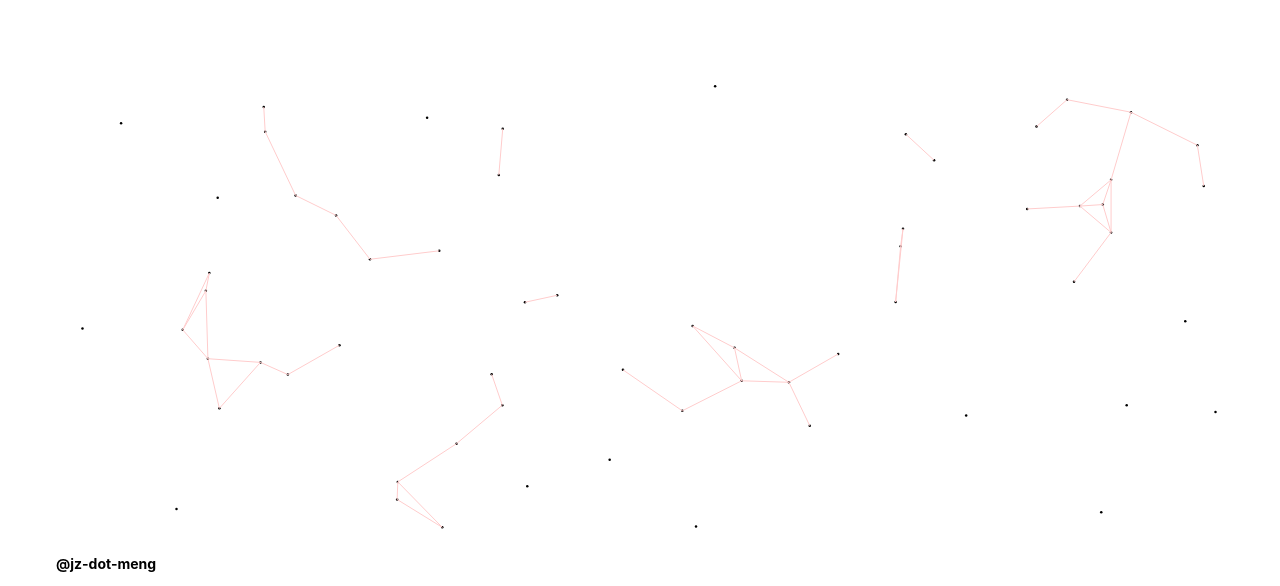
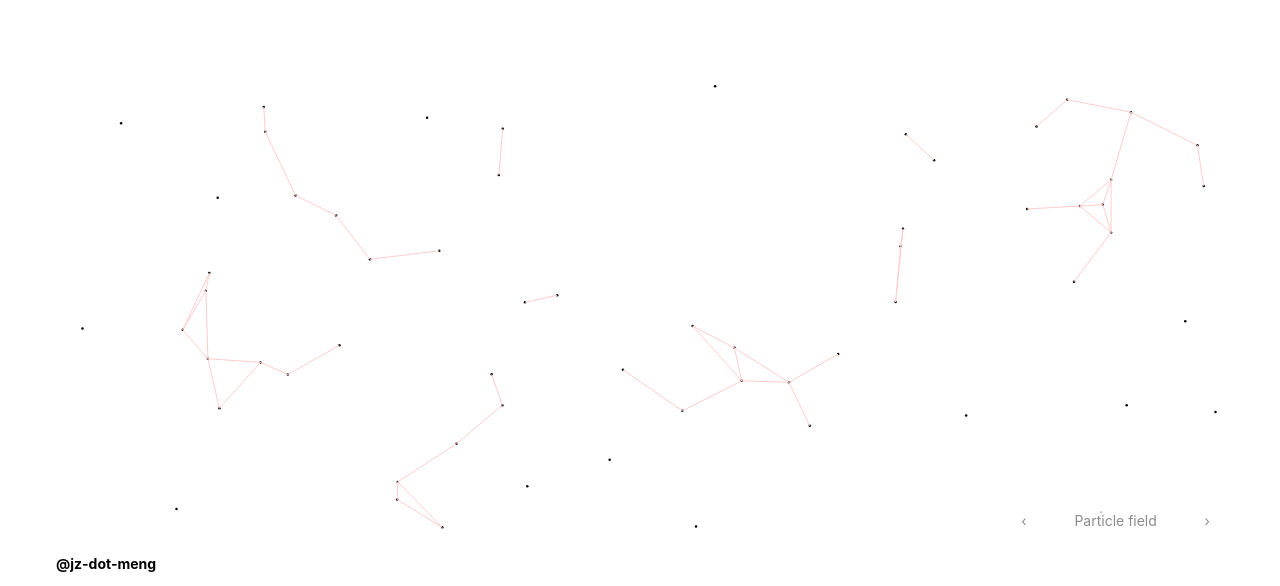
Before and after one commit to jz-dot-meng/jz-dot-meng.github.io, a React (Create React App) app: page / in a window 1280 px wide. Shown: the top 586 px of the page. Built offline with nearby package versions, Linux system fonts and the light colour scheme; no server answers.

Commit message:
add clifford attractor

```diff
--- /dev/null
+++ b/src/components/canvas-animations/CliffordAttractor.tsx
@@ -0,0 +1,137 @@
+import { useEffect, useRef, useState } from "react"
+
+
+export const CliffordAttractor: React.FunctionComponent = ({ ...props }) => {
+
+    const canvasRef = useRef<HTMLCanvasElement>(null);
+
+    const ITERATIONS = 18000;
+    const constantChangeRate = [Math.random() / (Math.random() * 200), Math.random() / (Math.random() * 200), Math.random() / (Math.random() * 200), Math.random() / (Math.random() * 200)]
+    const colourChangeRate = [(Math.random() - 0.5) / 30, (Math.random() - 0.5) / 30, (Math.random() - 0.5) / 30]
+
+    useEffect(() => {
+        if (canvasRef.current) {
+            const canvas = canvasRef.current;
+            init(canvas);
+        } else {
+            console.warn('no canvas for rendering')
+        }
+    })
+
+    useEffect(() => {
+        animate()
+        window.addEventListener('resize', () => {
+            if (canvasRef.current) {
+                const canvas = canvasRef.current;
+                init(canvas)
+                const ctx = canvas.getContext('2d');
+                if (!ctx) {
+                    return;
+                }
+                calculate(canvas, ctx);
+            }
+        })
+    }, [])
+
+    function init(canvas: HTMLCanvasElement) {
+        canvas.style.width = "100%";
+        canvas.style.height = "100%";
+        canvas.width = canvas.offsetWidth;
+        canvas.height = canvas.offsetHeight;
+        const ctx = canvas.getContext('2d');
+        if (!ctx) {
+            return
+        }
+        ctx.clearRect(0, 0, canvas.width, canvas.height);
+        ctx.fillStyle = 'rgba(255,255,255,0.8)';
+        ctx.fillRect(0, 0, canvas.width, canvas.height);
+    }
+
+
+    const t = useRef<number>(0)
+
+    const constantInit = [2, 1.6706, -0.5, -1.1254]
+
+    const a = useRef<number>(constantInit[0]);
+    const b = useRef<number>(constantInit[1]);
+    const c = useRef<number>(constantInit[2]);
+    const d = useRef<number>(constantInit[3]);
+
+    const colourInit = [250, 20, 90];
+
+    const red = useRef<number>(colourInit[0]);
+    const green = useRef<number>(colourInit[1]);
+    const blue = useRef<number>(colourInit[2]);
+
+    function calculate(canvas: HTMLCanvasElement, ctx: CanvasRenderingContext2D) {
+        ctx.clearRect(0, 0, canvas.width, canvas.height);
+        ctx.fillStyle = 'rgba(255,255,255,0.8)';
+        let currentX = canvas.width / 2;
+        let currentY = canvas.height / 2;
+        red.current = (calcColour(0))
+        green.current = (calcColour(1))
+        blue.current = (calcColour(2))
+        for (let i = 0; i < ITERATIONS; i++) {
+            let oldX = currentX;
+            let oldY = currentY;
+            currentX = Math.sin(a.current * oldY) + c.current * Math.cos(a.current * oldX);
+            currentY = (Math.sin(b.current * oldX) + d.current * Math.cos(b.current * oldY));
+            draw(canvas.width * (currentX + 3) / 6, canvas.height * (currentY + 3) / 6, ctx);
+        }
+    }
+
+    /**
+     * return colour number roughly between 0 and 255
+     * @param index
+     * @returns
+     */
+    function calcColour(index: number) {
+        return 128 + (128 * Math.sin(((colourChangeRate[index] * t.current) + ((colourInit[index] * 2 * Math.PI) / 255))))
+    }
+
+    /**
+     * return constant number roughly between -4 and 4
+     * @param index
+     */
+    function calcConstant(index: number) {
+        return 1.5 + (1.5 * Math.sin(((constantChangeRate[index] * t.current) + ((constantInit[index] * 2 * Math.PI) / 6))))
+    }
+
+    function draw(x: number, y: number, ctx: CanvasRenderingContext2D) {
+        ctx.fillStyle = 'rgba(' + Math.ceil(red.current) + ',' + Math.ceil(green.current) + ',' + Math.ceil(blue.current) + ',1)'//`rgba(${colourArr[1]},${colourArr[2]},${colourArr[3]},0.7)`
+        ctx.beginPath();
+        ctx.arc(x, y, 0.5, 0, Math.PI * 2);
+        ctx.closePath();
+        ctx.fill();
+    }
+
+    function animate() {
+        requestAnimationFrame(animate);
+        if (canvasRef.current) {
+            const canvas = canvasRef.current
+            const context = canvas.getContext('2d');
+            if (!context) {
+                return
+            }
+            a.current = (calcConstant(0));
+            b.current = (calcConstant(1));
+            c.current = (calcConstant(2));
+            d.current = (calcConstant(3));
+            t.current = t.current + 1
+            calculate(canvas, context)
+        }
+    }
+
+    const reinit = () => {
+        t.current = 0;
+        constantChangeRate[0] = Math.random() / (Math.random() * 200);
+        constantChangeRate[1] = Math.random() / (Math.random() * 200);
+        constantChangeRate[2] = Math.random() / (Math.random() * 200);
+        constantChangeRate[3] = Math.random() / (Math.random() * 200);
+    }
+
+
+    return (
+        <canvas ref={canvasRef} onClick={reinit}></canvas>
+    )
+}
--- /dev/null
+++ b/src/components/common/selections/LeftRightSelect.tsx
@@ -0,0 +1,82 @@
+import { useEffect, useState } from "react"
+
+type LeftRightSelectProps = {
+    options: string[],
+    selection: number
+    onChange: (newSelection: number) => void
+}
+
+export const LeftRightSelect: React.FunctionComponent<LeftRightSelectProps> = ({ ...props }) => {
+    const { options, selection, onChange } = props
+
+    const [currentSelection, setCurrentSelection] = useState<number>(0)
+
+    useEffect(() => {
+        setCurrentSelection(selection)
+        console.log('initialise', currentSelection)
+    }, [])
+
+    const leftSelect = () => {
+        // console.log('prior to setting', currentSelection)
+        let newSelection: number;
+        if (currentSelection === 0) {
+            newSelection = options.length - 1
+            setCurrentSelection(newSelection)
+        } else {
+            newSelection = currentSelection - 1
+            setCurrentSelection(newSelection)
+        }
+        onChange(newSelection)
+    }
+
+    const rightSelect = () => {
+        // console.log('prior to setting', currentSelection)
+        let newSelection: number;
+        if (currentSelection === options.length - 1) {
+            newSelection = 0;
+            setCurrentSelection(newSelection)
+        } else {
+            newSelection = currentSelection + 1
+            setCurrentSelection(newSelection)
+        }
+        onChange(newSelection)
+    }
+
+    return (
+        <>
+            <div style={{
+                color: 'rgb(140,140,140)',
+                width: '100%',
+                display: 'flex',
+                padding: '0.5em 0',
+                borderRadius: '0.5em',
+                backgroundColor: 'rgba(255,255,255,0.8)',
+                justifyContent: 'center'
+            }}>
+                <div
+                    style={{
+                        margin: '0 1em',
+                        cursor: 'pointer'
+                    }}
+                    onClick={leftSelect}
+                >
+                    &lsaquo;
+                </div>
+                <div style={{
+                    width: '150px',
+                    textAlign: 'center'
+                }}>
+                    {options[currentSelection]}
+                </div>
+                <div
+                    style={{
+                        margin: '0 1em',
+                        cursor: 'pointer'
+                    }} onClick={rightSelect}
+                >
+                    &rsaquo;
+                </div>
+            </div>
+        </>
+    )
+}
--- a/src/components/navigation/ULlinks.tsx
+++ b/src/components/navigation/ULlinks.tsx
@@ -3,20 +3,20 @@ import React from "react"
 //styling
 import './ULlinks.css'
 
-export type ULlinkType = {
+export type ULHorizontalLinkType = {
     url: string,
     name: string
 }
 
-type ULlinkProps = {
-    linkMap: ULlinkType[]
+type ULHorizontalLinkProps = {
+    linkMap: ULHorizontalLinkType[]
 }
 
-export const ULlinks: React.FunctionComponent<ULlinkProps> = ({ ...props }) => {
+export const ULHorizontalLinks: React.FunctionComponent<ULHorizontalLinkProps> = ({ ...props }) => {
     const { linkMap } = props;
     return (
         <ul className="ullink-ul">
-            {linkMap.map((link: ULlinkType, index) => (
+            {linkMap.map((link: ULHorizontalLinkType, index) => (
                 <li key={index}><a href={link.url}>{link.name}</a></li>
             ))}
         </ul>
--- a/src/pages/Landing.css
+++ b/src/pages/Landing.css
@@ -4,9 +4,22 @@
 }
 
 .landing-anim {
+    position: relative;
     margin-top: 4em;
     width: calc(100% - 8em);
     height: 60vh;
+}
+
+.landing-anim-canvas {
+    position: absolute;
+    top: 0;
+    left: 0;
+}
+
+.landing-anim-selector {
+    position: absolute;
+    right: 0;
+    bottom: 0;
 }
 
 .landing section h4 {
--- a/src/pages/Landing.tsx
+++ b/src/pages/Landing.tsx
@@ -1,18 +1,39 @@
-import React, { useEffect, useState } from 'react';
+import React, { ReactNode, useEffect, useState } from 'react';
 import { Link } from 'react-router-dom';
 import { ParticleField } from '../components/canvas-animations/ParticleField';
 import { SkeletonText } from '../components/loading/SkeletonText';
 
 //components
-import { ULlinkType, ULlinks } from '../components/navigation/ULlinks';
+import { ULHorizontalLinkType, ULHorizontalLinks } from '../components/navigation/ULlinks';
 
 //styling
 import './Landing.css'
 import '../index.css'
+import { CliffordAttractor } from '../components/canvas-animations/CliffordAttractor';
+import { LeftRightSelect } from '../components/common/selections/LeftRightSelect';
 
 function Landing() {
 
-    const [latestCommit, setLatestCommit] = useState('')
+    const [latestCommit, setLatestCommit] = useState<string>('')
+
+    const animations = [
+        'Particle field',
+        'Clifford Attractor'
+    ]
+
+    const [selectedAnim, setSelectedAnim] = useState<number>(0)
+    const [component, setComponent] = useState<ReactNode | null>(null)
+
+    useEffect(() => {
+        switch (selectedAnim) {
+            case 0:
+                setComponent(<ParticleField />)
+                break;
+            case 1:
+            default:
+                setComponent(<CliffordAttractor />);
+        }
+    }, [selectedAnim])
 
     useEffect(() => {
         async function getLatestCommit() {
@@ -33,7 +54,7 @@ function Landing() {
         getLatestCommit()
     }, [])
 
-    const links: ULlinkType[] = [
+    const links: ULHorizontalLinkType[] = [
         {
             url: 'https://www.linkedin.com/in/jeffrey-zhang-133221196/',
             name: 'LinkedIn'
@@ -48,17 +69,25 @@ function Landing() {
         }
     ]
 
+    const handleSelectionChange = (newSelection: number) => {
+        console.log('newSelection', newSelection)
+        setSelectedAnim(newSelection);
+    }
+
     return (
         <>
             <div className='landing-anim'>
-                <ParticleField></ParticleField>
+                {component}
+                <div className='landing-anim-selector'>
+                    <LeftRightSelect options={animations} selection={selectedAnim} onChange={handleSelectionChange} />
+                </div>
             </div>
             <div className='landing'>
                 <section>
                     <h4>@jz-dot-meng</h4>
                     <h1>meng<span> :: an online alias for jeff zhang</span></h1>
                     <div>
-                        <ULlinks linkMap={links}></ULlinks>
+                        <ULHorizontalLinks linkMap={links}></ULHorizontalLinks>
                     </div>
                 </section>
                 <section>
--- a/src/pages/WalletBalance.tsx
+++ b/src/pages/WalletBalance.tsx
@@ -36,7 +36,9 @@ function WalletBalance() {
                 tokensPerAddr.forEach(tokens => {
                     tokens.forEach(token => {
                         const fiatVal = Object.values(token)[0];
-                        sum += fiatVal;
+                        if (fiatVal) {
+                            sum += fiatVal;
+                        }
                     })
                 })
             })
```
